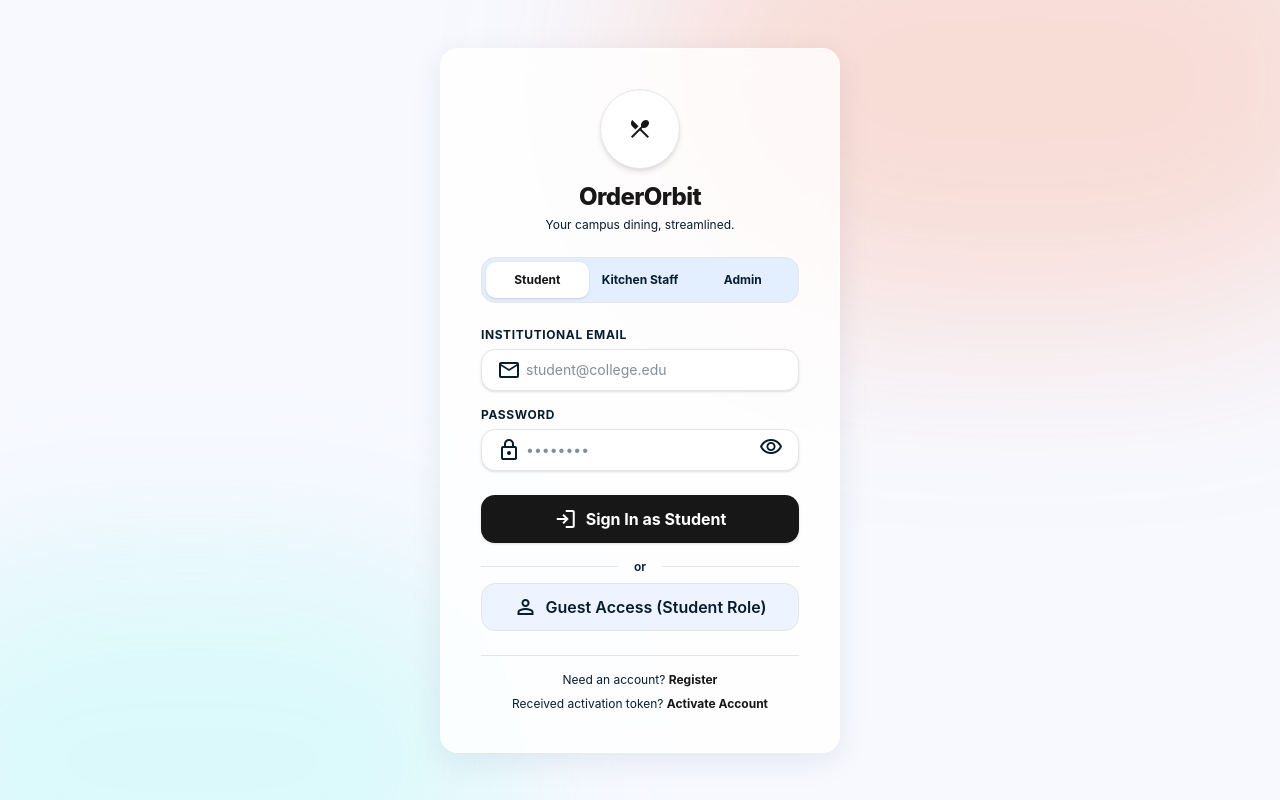
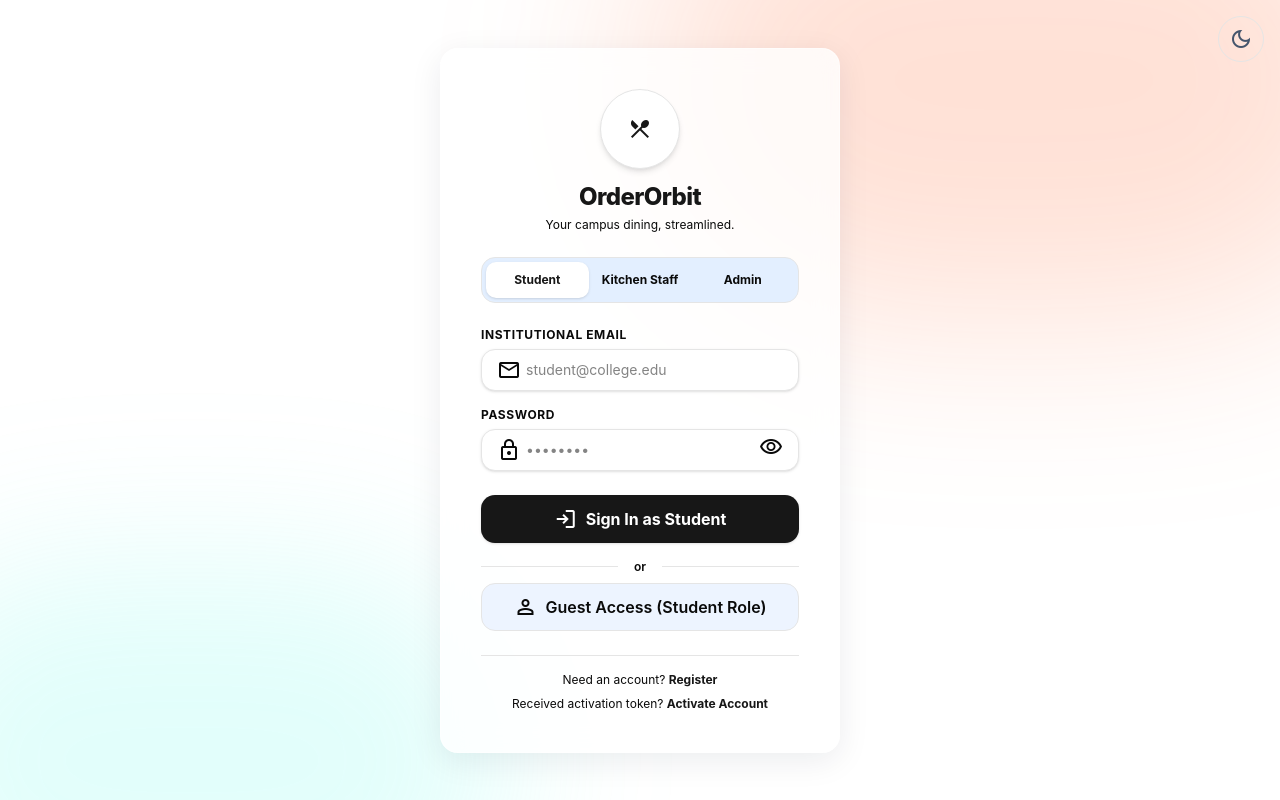
Before and after one commit to OverdrivePhoenix/OrderOrbit--NEO, a Next.js app: page /login in a window 1280 px wide. Built offline with nearby package versions, Linux system fonts and the light colour scheme.

Commit message:
Implement theme toggle and refactor dashboards to use theme‑aware styles

```diff
--- a/src/app/layout.tsx
+++ b/src/app/layout.tsx
@@ -12,15 +12,31 @@ export default function RootLayout({
   children: React.ReactNode;
 }>) {
   return (
-    <html lang="en" className="h-full antialiased light" suppressHydrationWarning>
+    <html lang="en" className="h-full antialiased" suppressHydrationWarning>
       <head>
+        <script
+          dangerouslySetInnerHTML={{
+            __html: `
+              (function() {
+                try {
+                  const savedTheme = localStorage.getItem('theme');
+                  const systemTheme = window.matchMedia('(prefers-color-scheme: dark)').matches ? 'dark' : 'light';
+                  const theme = savedTheme || systemTheme;
+                  document.documentElement.classList.add(theme);
+                  if (theme === 'dark') document.documentElement.classList.remove('light');
+                  else document.documentElement.classList.remove('dark');
+                } catch (e) {}
+              })();
+            `
+          }}
+        />
         {/* Load Material Symbols Outlined for dashboard and action icons */}
         <link
           href="https://fonts.googleapis.com/css2?family=Material+Symbols+Outlined:wght,FILL@100..700,0..1&display=swap"
           rel="stylesheet"
         />
       </head>
-      <body className="min-h-full flex flex-col bg-[#f7f9ff] text-[#071d2e] font-sans antialiased">
+      <body className="min-h-full flex flex-col bg-background text-foreground font-sans antialiased">
         {children}
       </body>
     </html>
--- a/src/app/login/page.tsx
+++ b/src/app/login/page.tsx
@@ -2,6 +2,7 @@
 
 import { useState, useEffect } from "react";
 import { useRouter } from "next/navigation";
+import ThemeToggle from "@/components/ThemeToggle";
 
 export default function LoginPage() {
   const router = useRouter();
@@ -91,7 +92,12 @@ export default function LoginPage() {
   };
 
   return (
-    <div className="min-h-screen flex items-center justify-center font-sans text-[#071d2e] relative overflow-hidden bg-[#f7f9ff]">
+    <div className="min-h-screen flex items-center justify-center font-sans text-foreground relative overflow-hidden bg-background">
+      {/* Theme Toggle Positioned in top-right */}
+      <div className="absolute top-4 right-4 z-20">
+        <ThemeToggle />
+      </div>
+
       {/* Decorative Background Accents */}
       <div className="absolute top-0 left-0 w-full h-full overflow-hidden z-0 pointer-events-none">
         <div className="absolute -top-[20%] -right-[10%] w-[60%] h-[60%] rounded-full bg-[#ff6b35]/20 blur-[100px]"></div>
@@ -100,7 +106,7 @@ export default function LoginPage() {
 
       {/* Main Content Container */}
       <main className="relative z-10 w-full max-w-md px-6 my-8">
-        <div className="bg-white/80 backdrop-blur-md rounded-2xl border border-white/50 shadow-[0_8px_32px_rgba(7,29,46,0.08)] p-8 md:p-10 flex flex-col items-center">
+        <div className="bg-white/80 dark:bg-slate-900/80 backdrop-blur-md rounded-2xl border border-white/50 dark:border-slate-800/80 shadow-[0_8px_32px_rgba(7,29,46,0.08)] p-8 md:p-10 flex flex-col items-center">
           {/* Logo Section */}
           <div className="mb-6 flex flex-col items-center text-center">
             <div className="w-20 h-20 rounded-full shadow-md bg-white p-2 flex items-center justify-center mb-3 border border-outline-variant/20">
--- a/src/app/page.tsx
+++ b/src/app/page.tsx
@@ -1,9 +1,10 @@
 import { HeroScrollDemo } from "@/components/HeroScrollDemo";
 import Link from "next/link";
+import ThemeToggle from "@/components/ThemeToggle";
 
 export default function Home() {
   return (
-    <div className="min-h-screen bg-[#f7f9ff] text-[#071d2e] font-sans flex flex-col">
+    <div className="min-h-screen bg-background text-foreground font-sans flex flex-col">
       {/* Decorative Background Accents */}
       <div className="absolute top-0 left-0 w-full h-full overflow-hidden z-0 pointer-events-none">
         <div className="absolute top-[-10%] right-[-5%] w-[40%] h-[40%] rounded-full bg-[#ff6b35]/10 blur-[100px]"></div>
@@ -17,7 +18,8 @@ export default function Home() {
             OrderOrbit
           </span>
         </div>
-        <div className="flex gap-4">
+        <div className="flex items-center gap-4">
+          <ThemeToggle />
           <Link
             href="/login"
             className="px-6 py-2.5 rounded-full bg-primary hover:bg-surface-tint text-white font-semibold text-sm transition-all hover:scale-105 active:scale-95 shadow-sm"
--- /dev/null
+++ b/src/components/ThemeToggle.tsx
@@ -0,0 +1,41 @@
+"use client";
+
+import { useEffect, useState } from "react";
+
+export default function ThemeToggle() {
+  const [theme, setTheme] = useState<"light" | "dark">("light");
+
+  useEffect(() => {
+    // Sync React state with the class on <html>
+    const isDark = document.documentElement.classList.contains("dark");
+    setTheme(isDark ? "dark" : "light");
+  }, []);
+
+  const toggleTheme = () => {
+    const nextTheme = theme === "light" ? "dark" : "light";
+    setTheme(nextTheme);
+    localStorage.setItem("theme", nextTheme);
+
+    const root = document.documentElement;
+    if (nextTheme === "dark") {
+      root.classList.remove("light");
+      root.classList.add("dark");
+    } else {
+      root.classList.remove("dark");
+      root.classList.add("light");
+    }
+  };
+
+  return (
+    <button
+      onClick={toggleTheme}
+      type="button"
+      className="p-2.5 rounded-full hover:bg-slate-200/50 dark:hover:bg-slate-850/50 transition-colors flex items-center justify-center text-slate-600 dark:text-slate-300 border border-outline-variant/10 dark:border-slate-800"
+      title={`Switch to ${theme === "light" ? "Dark" : "Light"} Mode`}
+    >
+      <span className="material-symbols-outlined text-lg">
+        {theme === "light" ? "dark_mode" : "light_mode"}
+      </span>
+    </button>
+  );
+}
--- a/src/components/admin/AdminDashboard.tsx
+++ b/src/components/admin/AdminDashboard.tsx
@@ -359,11 +359,11 @@ export default function AdminDashboard() {
     .reduce((sum, o) => sum + o.total, 0);
 
   return (
-    <div className="min-h-screen pb-24 md:pb-8 bg-[#f7f9ff]">
+    <div className="min-h-screen pb-24 md:pb-8 bg-background">
       <header className="fixed top-0 w-full z-50 flex justify-between items-center px-6 h-16 bg-white shadow-sm border-b border-outline-variant/10">
         <div className="flex items-center gap-4">
           <span className="font-extrabold text-2xl text-primary tracking-tight">OrderOrbit</span>
-          <span className="px-3 py-1 bg-[#edf4ff] text-on-surface-variant rounded-full text-xs font-bold border border-outline-variant/10 hidden sm:block">
+          <span className="px-3 py-1 bg-surface-variant text-on-surface-variant rounded-full text-xs font-bold border border-outline-variant/10 hidden sm:block">
             Admin Portal
           </span>
         </div>
@@ -417,7 +417,7 @@ export default function AdminDashboard() {
                 </div>
                 <div className="bg-white px-4 py-2 rounded-xl shadow-sm border border-outline-variant/20 text-center">
                   <div className="text-xs text-on-surface-variant">Daily Revenue</div>
-                  <div className="text-lg font-extrabold text-[#006a62]">
+                  <div className="text-lg font-extrabold text-primary">
                     ₹{(dailyTotalCents / 100).toFixed(2)}
                   </div>
                 </div>
@@ -465,7 +465,7 @@ export default function AdminDashboard() {
                             ? "bg-emerald-50/20 border-emerald-100 opacity-60"
                             : item.prepStatus === "Preparing"
                             ? "bg-sky-50/20 border-sky-200"
-                            : "bg-[#f7f9ff] border-outline-variant/15"
+                            : "bg-background border-outline-variant/15"
                         }`}
                       >
                         <div className="flex justify-between items-center mb-2">
@@ -497,7 +497,7 @@ export default function AdminDashboard() {
                           {item.prepStatus === "Preparing" && (
                             <button
                               onClick={() => handleUpdateItemStatus(orderId, item.id, "Completed")}
-                              className="bg-[#006a62] hover:bg-[#00504a] text-white font-bold px-3 py-1.5 rounded-lg text-[10px] transition-colors"
+                              className="bg-primary hover:bg-[#00504a] text-white font-bold px-3 py-1.5 rounded-lg text-[10px] transition-colors"
                             >
                               Mark Done
                             </button>
@@ -655,7 +655,7 @@ export default function AdminDashboard() {
               <div className="overflow-x-auto">
                 <table className="w-full text-left border-collapse">
                   <thead>
-                    <tr className="bg-[#f7f9ff] text-on-surface-variant text-xs font-bold uppercase tracking-wider border-b border-outline-variant/20">
+                    <tr className="bg-background text-on-surface-variant text-xs font-bold uppercase tracking-wider border-b border-outline-variant/20">
                       <th className="p-4">Token # / Ref</th>
                       <th className="p-4">Time Placed</th>
                       <th className="p-4">Items Ordered</th>
@@ -782,7 +782,7 @@ export default function AdminDashboard() {
               <div className="overflow-x-auto">
                 <table className="w-full text-left border-collapse">
                   <thead>
-                    <tr className="bg-[#f7f9ff] text-on-surface-variant text-xs font-bold uppercase tracking-wider border-b border-outline-variant/20">
+                    <tr className="bg-background text-on-surface-variant text-xs font-bold uppercase tracking-wider border-b border-outline-variant/20">
                       <th className="p-4">Name</th>
                       <th className="p-4">Email</th>
                       <th className="p-4">Role</th>
@@ -844,7 +844,7 @@ export default function AdminDashboard() {
               <div className="overflow-x-auto">
                 <table className="w-full text-left border-collapse">
                   <thead>
-                    <tr className="bg-[#f7f9ff] text-on-surface-variant text-xs font-bold uppercase tracking-wider border-b border-outline-variant/20">
+                    <tr className="bg-background text-on-surface-variant text-xs font-bold uppercase tracking-wider border-b border-outline-variant/20">
                       <th className="p-4">Name</th>
                       <th className="p-4">Email</th>
                       <th className="p-4">Role</th>
```
